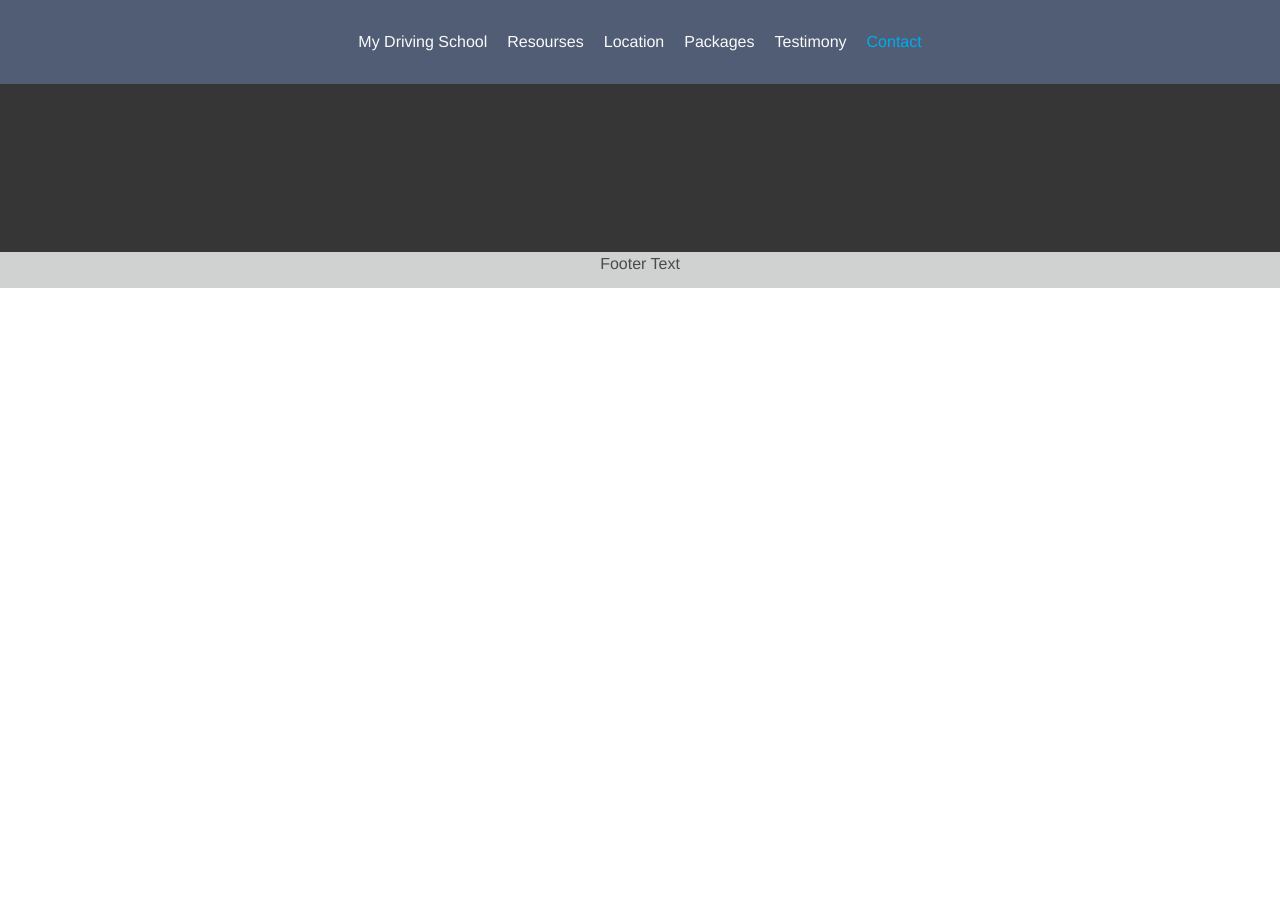
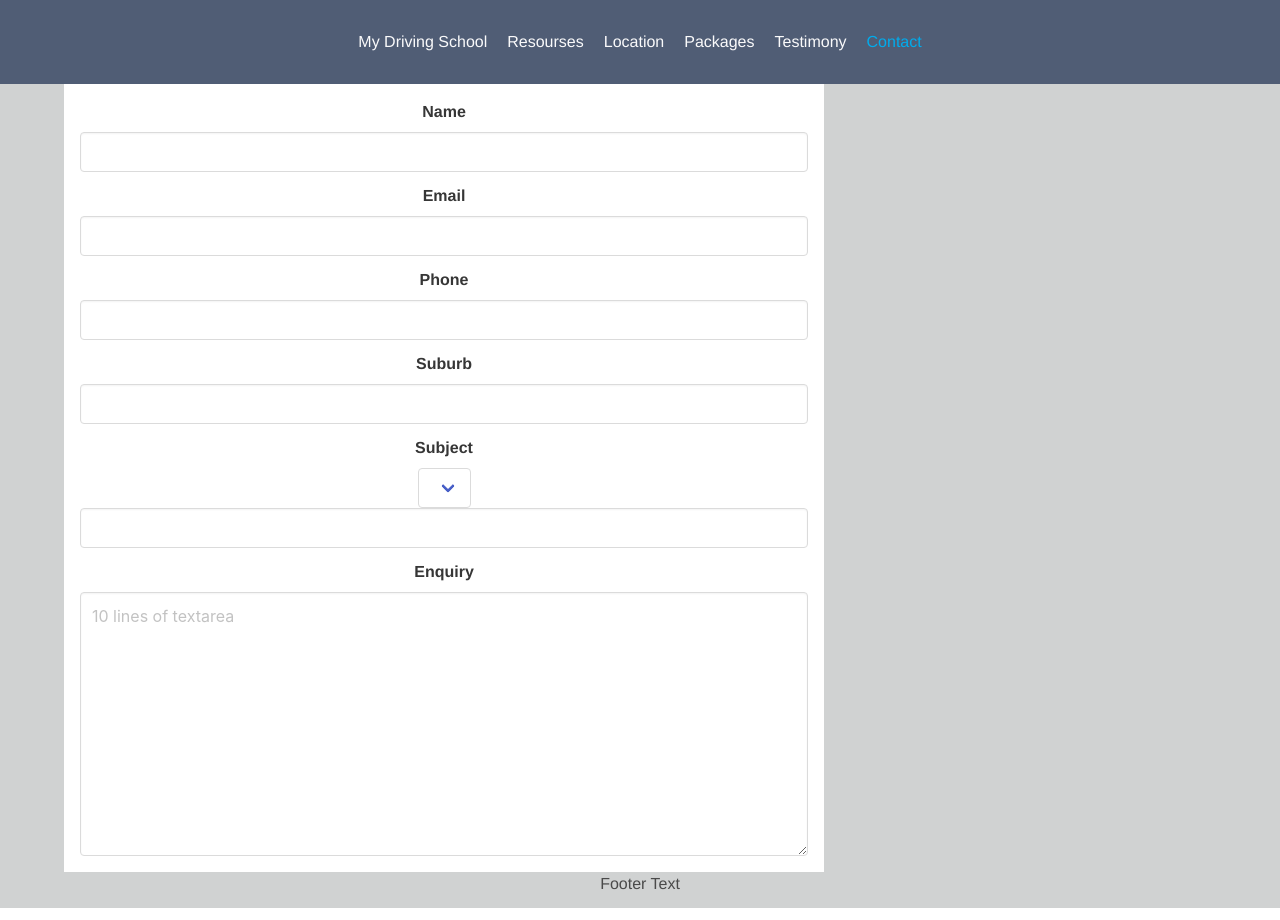
Before and after one commit to NarrowGate/md-client, a Vue app: page /contact in a window 1280 px wide. Before the commit the page ends 800 px from the top, so only its background shows below. Built offline with nearby package versions, Linux system fonts and the light colour scheme.

Commit message:
packages text align and contact form initiate

```diff
--- a/src/views/Contact.vue
+++ b/src/views/Contact.vue
@@ -1,7 +1,60 @@
 <template>
-    <section class="hero is-small is-dark">
-        <div class="column">
-            <br><br><br><br><br><br>
+    <section class="container">
+        <div class="columns">
+            <div class="column is-8">
+                <form action="" class="contactForm">
+                    <div class="field">
+                        <label for="" class="label">Name</label>
+                        <div class="control">
+                            <input type="text" class="input">
+                        </div>
+                    </div>
+                    <div class="field">
+                        <label for="" class="label">Email</label>
+                        <div class="control">
+                            <input type="email" class="input">
+                        </div>
+                    </div>
+                    <div class="field">
+                        <label for="" class="label">Phone</label>
+                        <div class="control">
+                            <input type="number" class="input">
+                        </div>
+                    </div>
+                    <div class="field">
+                        <label for="" class="label">Suburb</label>
+                        <div class="control">
+                            <input type="text" class="input">
+                        </div>
+                    </div>
+                    <div class="field">
+                        <label for="" class="label">Subject</label>
+                        <div class="control">
+                            <div class="select">
+                                <select name="" id="">
+                                    <option value=""></option>
+                                    <option value=""></option>
+                                </select>
+                            </div>
+                            <input type="text" class="input">
+                        </div>
+                    </div>
+                    <div class="field">
+                        <label for="" class="label">Enquiry</label>
+                        <div class="control">
+                            <textarea class="textarea" placeholder="10 lines of textarea" rows="10"></textarea>
+                        </div>
+                    </div>
+                </form>
+
+            </div>
         </div>
     </section>
 </template>
+
+<style>
+.contactForm {
+    background: white;
+    padding: 1rem;
+}
+</style>
--- a/src/views/Packages.vue
+++ b/src/views/Packages.vue
@@ -1,5 +1,5 @@
 <template>
-    <section class="container">
+    <section class="container has-text-left">
         <br><br>
         <div class="columns packages">
             <div class="column">
@@ -10,7 +10,7 @@
                         </h1>
                     </div>
                     <div class="card-body">
-                        Lorem Ipsum is simply dummy text of the printing and typesetting industry. Lorem Ipsum has been the industry's standard dummy text ever since the 1500s, when an unknown printer took a galley of type and scrambled it to make a type specimen book.
+                        <p>Lorem Ipsum is simply dummy text of the printing and typesetting industry. Lorem Ipsum has been the industry's standard dummy text ever since the 1500s, when an unknown printer took a galley of type and scrambled it to make a type specimen book.</p>
                     </div>
                     <div class="card-footer">
                         <a href="">Buy</a>
@@ -25,7 +25,7 @@
                         </h1>
                     </div>
                     <div class="card-body">
-                        Lorem Ipsum is simply dummy text of the printing and typesetting industry. Lorem Ipsum has been the industry's standard dummy text ever since the 1500s, when an unknown printer took a galley of type and scrambled it to make a type specimen book.
+                        <p>Lorem Ipsum is simply dummy text of the printing and typesetting industry. Lorem Ipsum has been the industry's standard dummy text ever since the 1500s, when an unknown printer took a galley of type and scrambled it to make a type specimen book.</p>
                     </div>
                     <div class="card-footer">
                         <a href="">Buy</a>
@@ -40,9 +40,9 @@
                         </h1>
                     </div>
                     <div class="card-body">
-                        Lorem Ipsum is simply dummy text of the printing and typesetting industry. Lorem Ipsum has been the industry's standard dummy text ever since the 1500s, when an unknown printer took a galley of type and scrambled it to make a type specimen book.
+                        <p>Lorem Ipsum is simply dummy text of the printing and typesetting industry. Lorem Ipsum has been the industry's standard dummy text ever since the 1500s, when an unknown printer took a galley of type and scrambled it to make a type specimen book.</p>
                     </div>
-                    <div class="card-footer">
+                    <div class="card-footer has-text-center">
                         <a href="">Buy</a>
                     </div>
                 </div>
@@ -58,7 +58,7 @@
                         </h1>
                     </div>
                     <div class="card-body">
-                        Lorem Ipsum is simply dummy text of the printing and typesetting industry. Lorem Ipsum has been the industry's standard dummy text ever since the 1500s, when an unknown printer took a galley of type and scrambled it to make a type specimen book.
+                        <p>Lorem Ipsum is simply dummy text of the printing and typesetting industry. Lorem Ipsum has been the industry's standard dummy text ever since the 1500s, when an unknown printer took a galley of type and scrambled it to make a type specimen book.</p>
                     </div>
                     <div class="card-footer">
                         <a href="">Buy</a>
@@ -73,7 +73,7 @@
                         </h1>
                     </div>
                     <div class="card-body">
-                        Lorem Ipsum is simply dummy text of the printing and typesetting industry. Lorem Ipsum has been the industry's standard dummy text ever since the 1500s, when an unknown printer took a galley of type and scrambled it to make a type specimen book.
+                        <p>Lorem Ipsum is simply dummy text of the printing and typesetting industry. Lorem Ipsum has been the industry's standard dummy text ever since the 1500s, when an unknown printer took a galley of type and scrambled it to make a type specimen book.</p>
                     </div>
                     <div class="card-footer">
                         <a href="">Buy</a>
@@ -88,7 +88,7 @@
                         </h1>
                     </div>
                     <div class="card-body">
-                        Lorem Ipsum is simply dummy text of the printing and typesetting industry. Lorem Ipsum has been the industry's standard dummy text ever since the 1500s, when an unknown printer took a galley of type and scrambled it to make a type specimen book.
+                        <p>Lorem Ipsum is simply dummy text of the printing and typesetting industry. Lorem Ipsum has been the industry's standard dummy text ever since the 1500s, when an unknown printer took a galley of type and scrambled it to make a type specimen book.</p>
                     </div>
                     <div class="card-footer">
                         <a href="">Buy</a>
@@ -107,7 +107,7 @@
                         </h1>
                     </div>
                     <div class="card-body">
-                        Lorem Ipsum is simply dummy text of the printing and typesetting industry. Lorem Ipsum has been the industry's standard dummy text ever since the 1500s, when an unknown printer took a galley of type and scrambled it to make a type specimen book.
+                        <p>Lorem Ipsum is simply dummy text of the printing and typesetting industry. Lorem Ipsum has been the industry's standard dummy text ever since the 1500s, when an unknown printer took a galley of type and scrambled it to make a type specimen book.</p>
                     </div>
                     <div class="card-footer">
                         <a href="">Buy</a>
@@ -122,7 +122,7 @@
                         </h1>
                     </div>
                     <div class="card-body">
-                        Lorem Ipsum is simply dummy text of the printing and typesetting industry. Lorem Ipsum has been the industry's standard dummy text ever since the 1500s, when an unknown printer took a galley of type and scrambled it to make a type specimen book.
+                        <p>Lorem Ipsum is simply dummy text of the printing and typesetting industry. Lorem Ipsum has been the industry's standard dummy text ever since the 1500s, when an unknown printer took a galley of type and scrambled it to make a type specimen book.</p>
                     </div>
                     <div class="card-footer">
                         <a href="">Buy</a>
@@ -140,7 +140,7 @@
                         </h1>
                     </div>
                     <div class="card-body">
-                        Lorem Ipsum is simply dummy text of the printing and typesetting industry. Lorem Ipsum has been the industry's standard dummy text ever since the 1500s, when an unknown printer took a galley of type and scrambled it to make a type specimen book.
+                        <p>Lorem Ipsum is simply dummy text of the printing and typesetting industry. Lorem Ipsum has been the industry's standard dummy text ever since the 1500s, when an unknown printer took a galley of type and scrambled it to make a type specimen book.</p>
                     </div>
                     <div class="card-footer">
                         <a href="">Buy</a>
@@ -155,7 +155,7 @@
                         </h1>
                     </div>
                     <div class="card-body">
-                        Lorem Ipsum is simply dummy text of the printing and typesetting industry. Lorem Ipsum has been the industry's standard dummy text ever since the 1500s, when an unknown printer took a galley of type and scrambled it to make a type specimen book.
+                        <p>Lorem Ipsum is simply dummy text of the printing and typesetting industry. Lorem Ipsum has been the industry's standard dummy text ever since the 1500s, when an unknown printer took a galley of type and scrambled it to make a type specimen book.</p>
                     </div>
                     <div class="card-footer">
                         <a href="">Buy</a>
@@ -176,4 +176,8 @@
 .packages {
     min-height: 30vh;
 }
+
+.packages p {
+    padding: 1rem;
+}
 </style>
```
